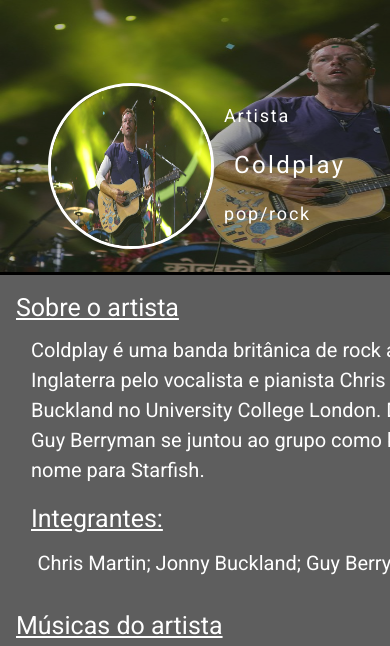
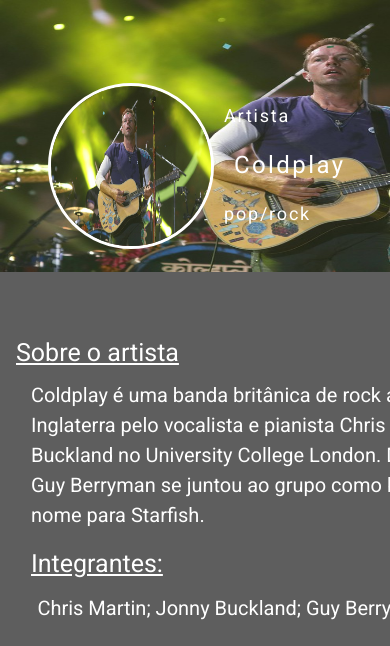
Before and after one commit to Vinicius-Boschi/musicsflix, a plain HTML site: page artistas/c/coldplay/coldplay.html in a window 390 px wide. Shown: the top 646 px of the page. Drawn offline with nearby package versions, Linux system fonts and the light colour scheme.

Commit message:
Responsividade adicionada

```diff
--- a/artistas/artists.css
+++ b/artistas/artists.css
@@ -144,7 +144,7 @@
 
 /* Responsividade do site.*/
 
-@media screen and (min-width: 697.98px) and (max-width: 997.98px){ /* Responsividade Tablets */
+@media screen and (min-width: 697.98px) and (max-width: 1200px){ /* Responsividade Tablets */
 
     .artist {
         width: 100%;
@@ -181,24 +181,19 @@
     }
 }
 
-@media screen and (min-width: 349.98px) and (max-width: 695.98px){ /* Responsividade Celular */
+@media screen and (min-width: 339.98px) and (max-width: 697.97px){ /* Responsividade Celular */
 
     .artist {
         width: 100%;
-        height: auto;
+        background: none;
     }
 
     .artist__img {
-        width: 43.6rem;
+        width: 43rem;
         height: 17rem;
+        opacity: 1;
     }
-/*
-    .artist__img__circle {
-        width: 8rem;
-        height: 8rem;
-        margin-top: -11rem;
-    }
-*/
+
     .title, .musics {
         text-indent: 1rem;
         font-size: 25px;
@@ -226,6 +221,6 @@
 
     .musicsName .musicsSinger {
         width: 150px;
-        margin-left: -80px;
+        margin-left: -85px;
     }
 }
```
